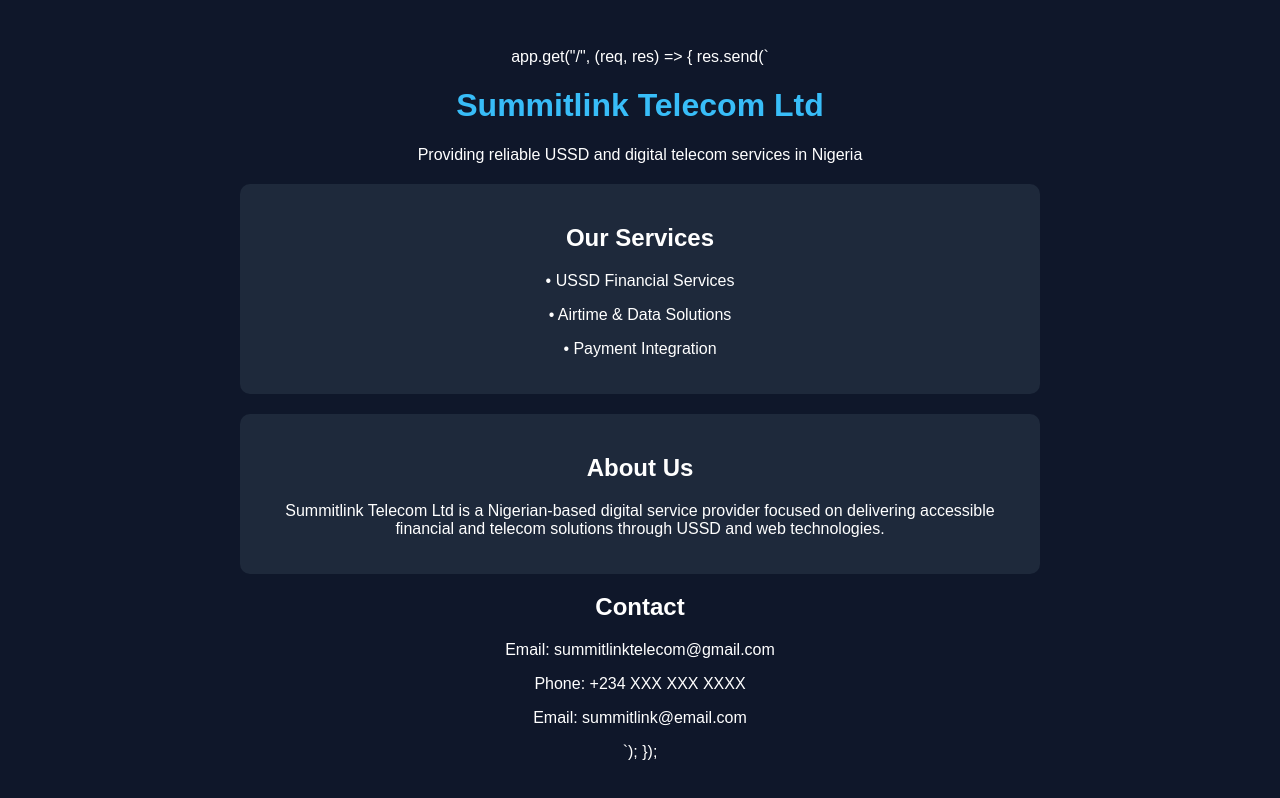
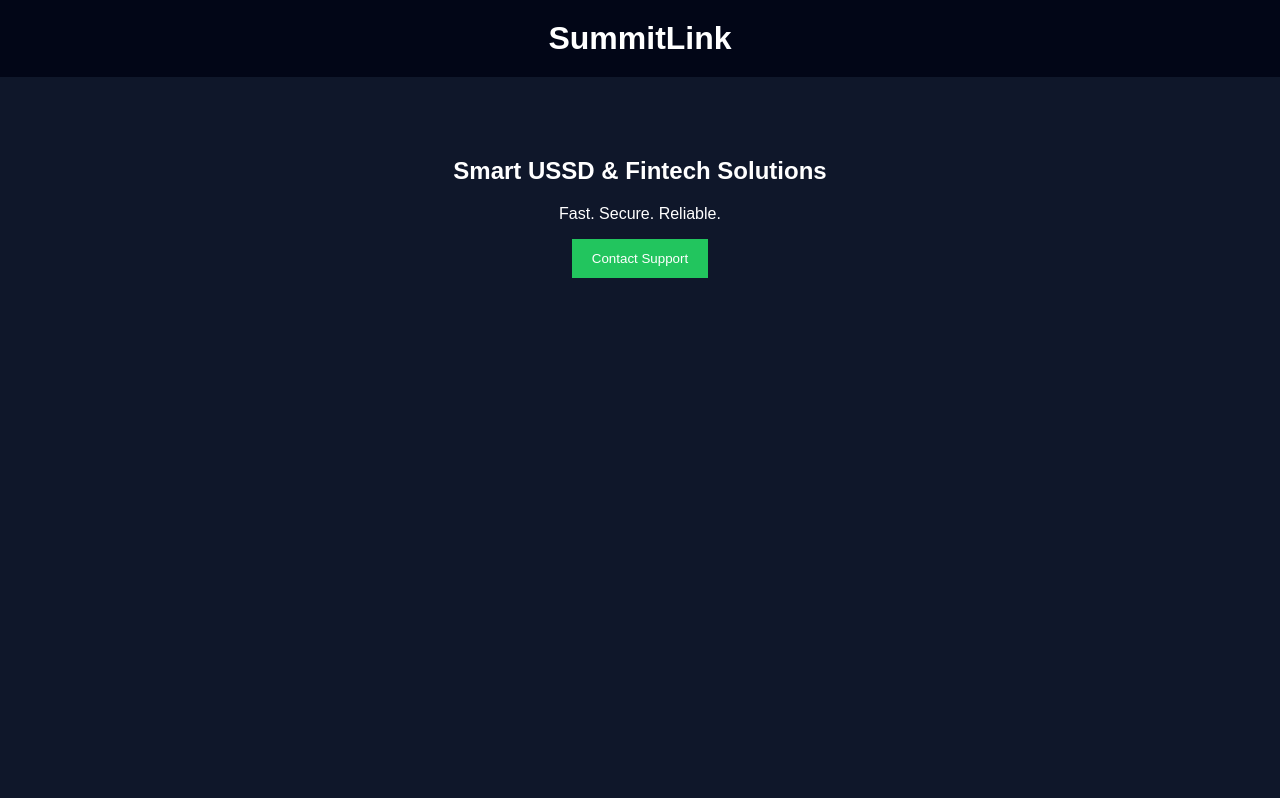
Before and after one commit to Kingsleych7/effective-umbrella, a website: page public/index.html in a window 1280 px wide. Drawn offline with Linux system fonts and the light colour scheme.

Commit message:
Refactor index.html structure and content

```diff
--- a/public/index.html
+++ b/public/index.html
@@ -1,60 +1,33 @@
-app.get("/", (req, res) => {
-  res.send(`
+<!DOCTYPE html>
 <html>
 <head>
-        <title>Summitlink Telecom Ltd</title>
+  <title>SummitLink</title>
+  <meta name="viewport" content="width=device-width, initial-scale=1.0">
   <style>
-          body {
-            font-family: Arial;
-            background: #0f172a;
-            color: white;
-            text-align: center;
-            padding: 40px;
-          }
-          .container {
-            max-width: 800px;
-            margin: auto;
-          }
-          h1 {
-            color: #38bdf8;
-          }
-          .card {
-            background: #1e293b;
-            padding: 20px;
-            margin-top: 20px;
-            border-radius: 10px;
-          }
+    body { font-family: Arial; margin:0; background:#0f172a; color:white; }
+    header { padding:20px; text-align:center; background:#020617; }
+    h1 { margin:0; }
+    .hero { padding:60px; text-align:center; }
+    .btn { padding:12px 20px; background:#22c55e; color:white; border:none; cursor:pointer; }
   </style>
 </head>
 <body>
-        <div class="container">
-          <h1>Summitlink Telecom Ltd</h1>
-          <p>Providing reliable USSD and digital telecom services in Nigeria</p>
 
-          <div class="card">
-            <h2>Our Services</h2>
-            <p>• USSD Financial Services</p>
-            <p>• Airtime & Data Solutions</p>
-            <p>• Payment Integration</p>
+<header>
+  <h1>SummitLink</h1>
+</header>
+
+<div class="hero">
+  <h2>Smart USSD & Fintech Solutions</h2>
+  <p>Fast. Secure. Reliable.</p>
+  <button class="btn" onclick="contact()">Contact Support</button>
 </div>
 
-          <div class="card">
-            <h2>About Us</h2>
-            <p>
-              Summitlink Telecom Ltd is a Nigerian-based digital service provider
-              focused on delivering accessible financial and telecom solutions
-              through USSD and web technologies.
-            </p>
-          </div>
+<script>
+function contact(){
+  window.location.href = "/support.html";
+}
+</script>
 
-          <h2>Contact</h2>
-<p>Email: summitlinktelecom@gmail.com</p>
-<p>Phone: +234 XXX XXX XXXX</p>
-
-            <p>Email: summitlink@email.com</p>
-          </div>
-        </div>
 </body>
 </html>
-  `);
-});
```
Lines whose indentation alone changed are shown as unchanged.
